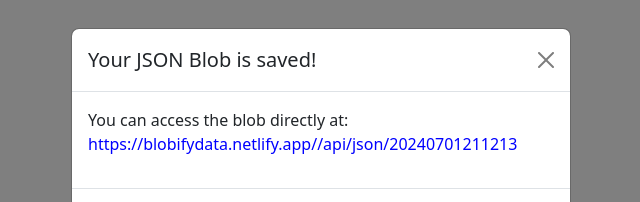
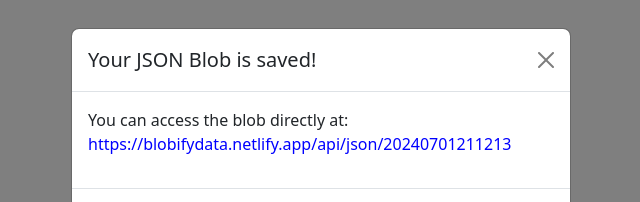
Before and after one commit to bhuwan9898/MyOwnJSONBlob, a website: page pages/index.html in a window 1280 px wide. Both pictures are taken after a click on the button "Save". Shown: the top 202 px of the page, 319-959 px from the left. Drawn offline with nearby package versions, Linux system fonts and the light colour scheme.

Commit message:
Update index.html

```diff
--- a/pages/index.html
+++ b/pages/index.html
@@ -45,7 +45,7 @@
     <script>
         document.getElementById('save').addEventListener('click',function(){
             let id = createUniqueID();
-            let link = `https://blobifydata.netlify.app//api/json/${id}`
+            let link = `https://blobifydata.netlify.app/api/json/${id}`
             document.getElementById('link').innerText = link;
             const data = JSON.parse(document.getElementById('jsonData').value.trim());
             axios.post(link, data,{
```
